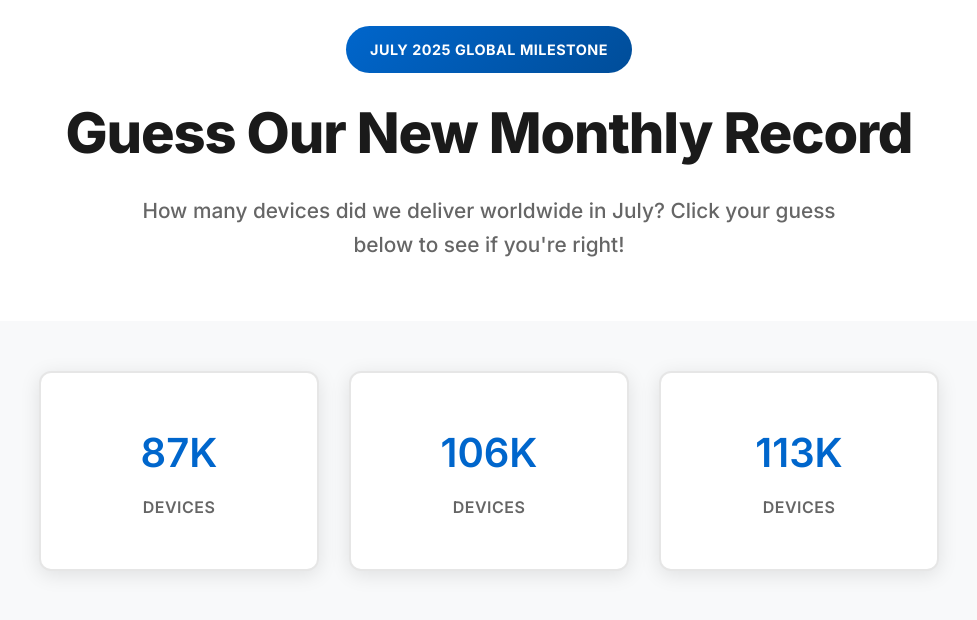
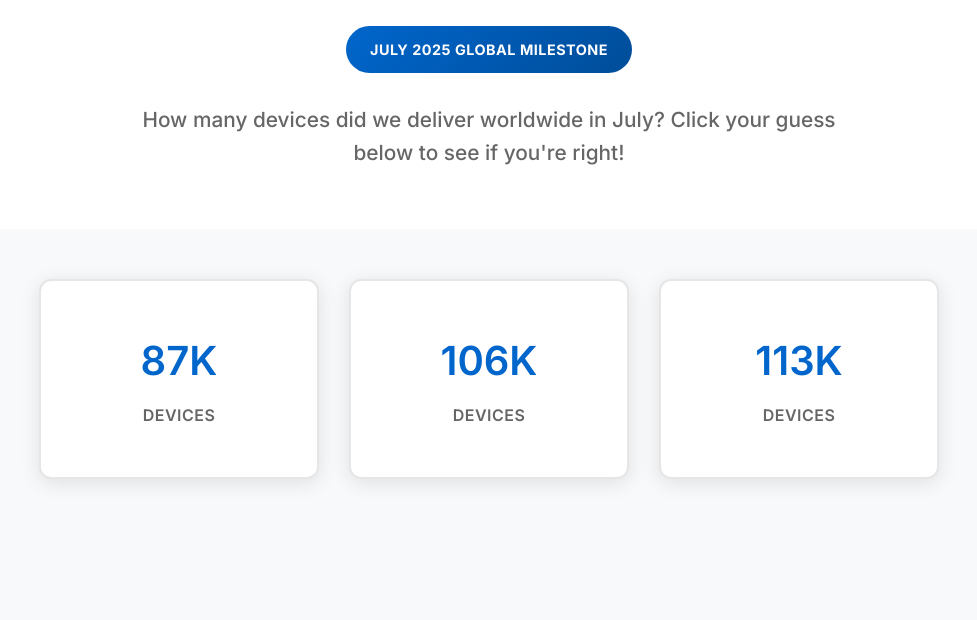
Before and after one commit to thebeni0/tasso_announcements, a website: page index.html in a window 1280 px wide. Shown: the part 182-802 px from the top of the page, without its empty margins (151-1128 px from the left). Drawn offline with Linux system fonts and the light colour scheme.

Commit message:
Update index.html

```diff
--- a/index.html
+++ b/index.html
@@ -456,9 +456,6 @@
         <div class="hero-section">
             <div class="celebration-badge">July 2025 Global Milestone</div>
 
-            <h1 class="main-headline">
-                Guess Our New Monthly Record
-            </h1>
 
             <p class="subtitle">
                 How many devices did we deliver worldwide in July?
```
